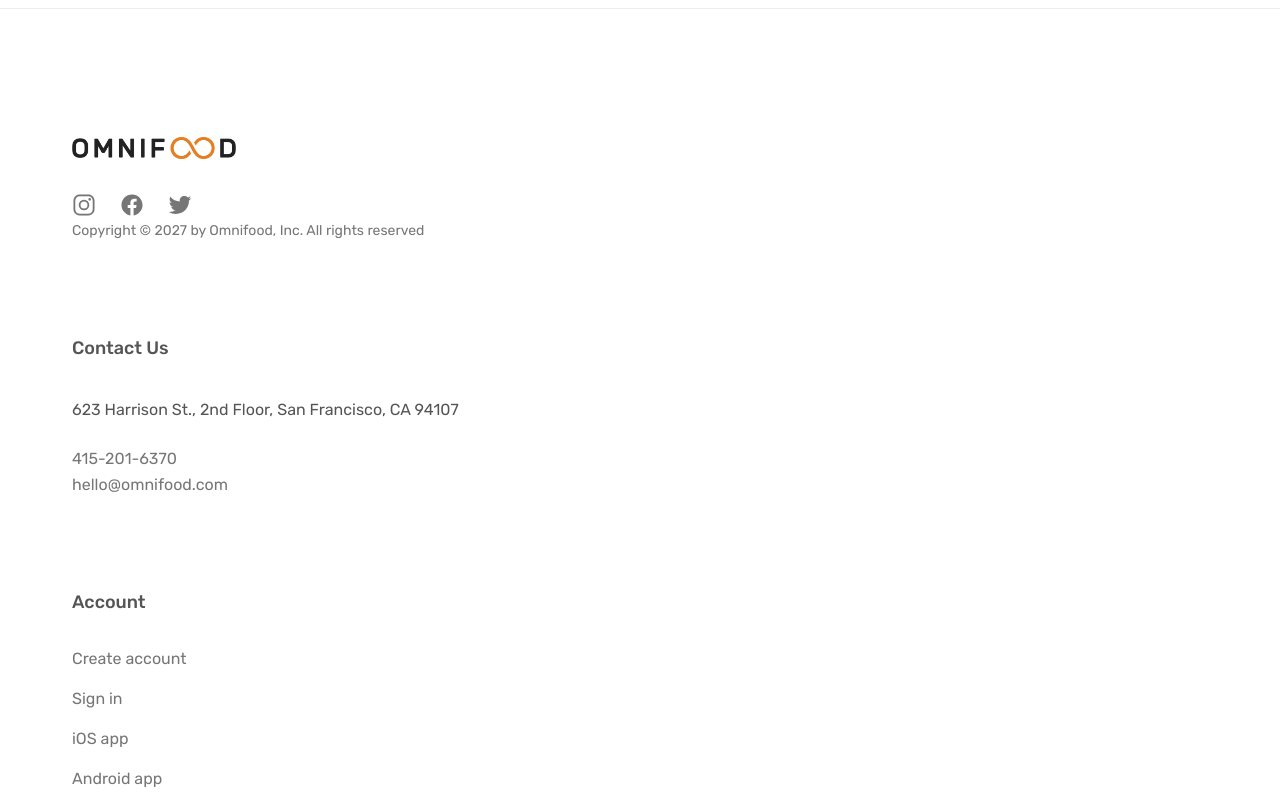
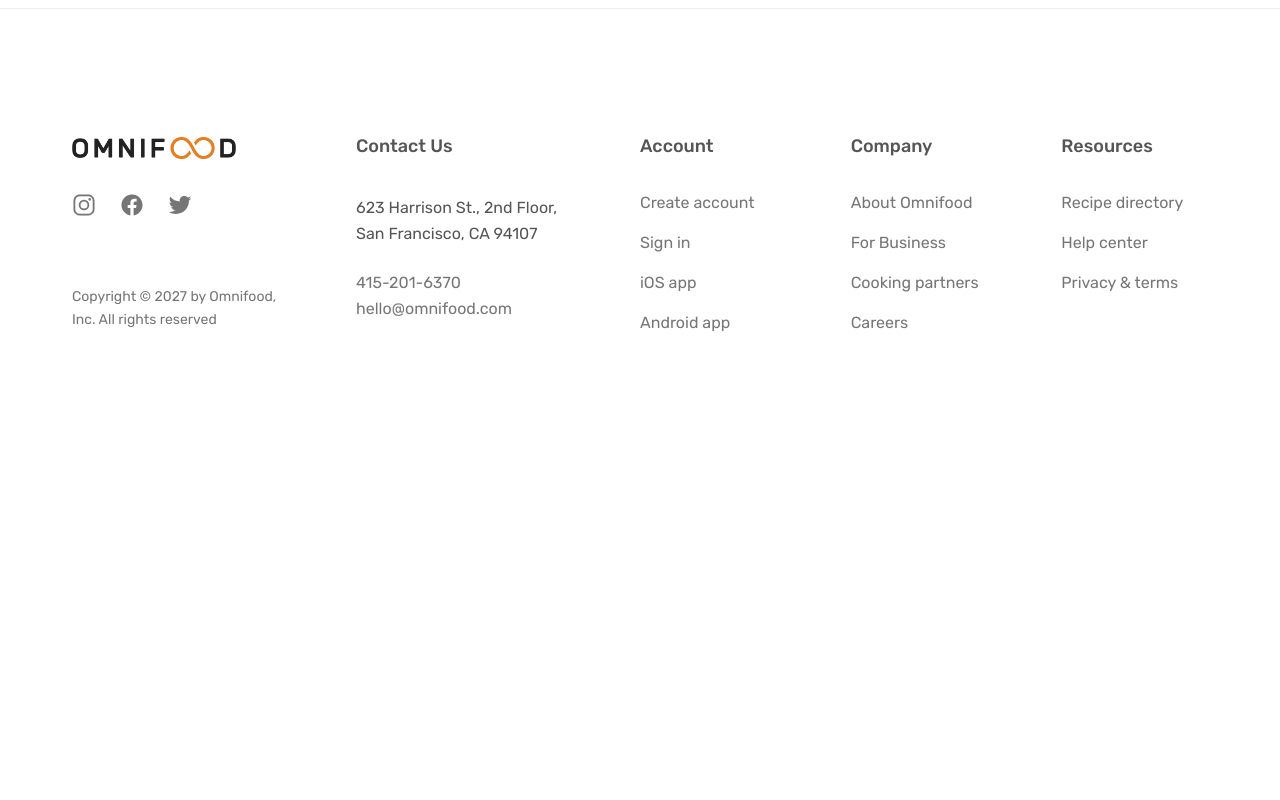
Before and after one commit to JohnSorba/Omnifood-Project, a plain HTML site: page index.html in a window 1280 px wide. Shown: the part 7260-8060 px from the top of the page. After the commit the page ends 7719 px from the top, so only its background shows below. Drawn offline with nearby package versions, Linux system fonts and the light colour scheme.

Commit message:
footer bug fixed -- failed to add grid--5-col variation

```diff
--- a/css/style.css
+++ b/css/style.css
@@ -585,6 +585,10 @@
   border-top: 1px solid #eee;
 }
 
+.grid--footer {
+  grid-template-columns: repeat(2, 1.5fr) repeat(3, 1fr);
+}
+
 .logo-col {
   display: flex;
   flex-direction: column;
```
